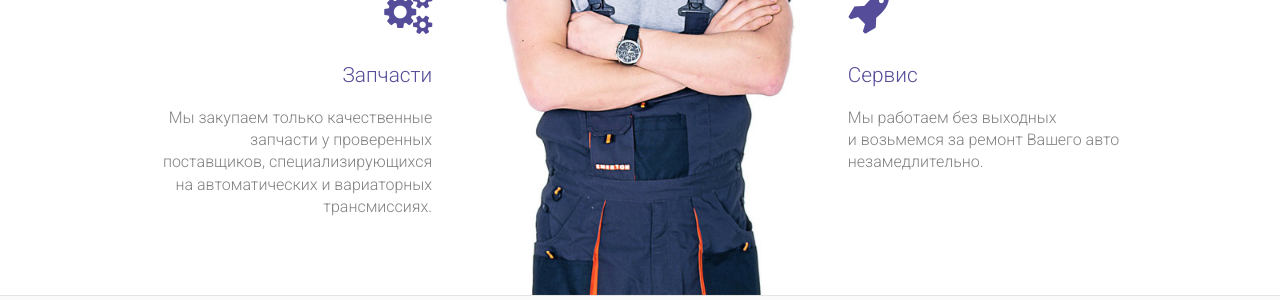
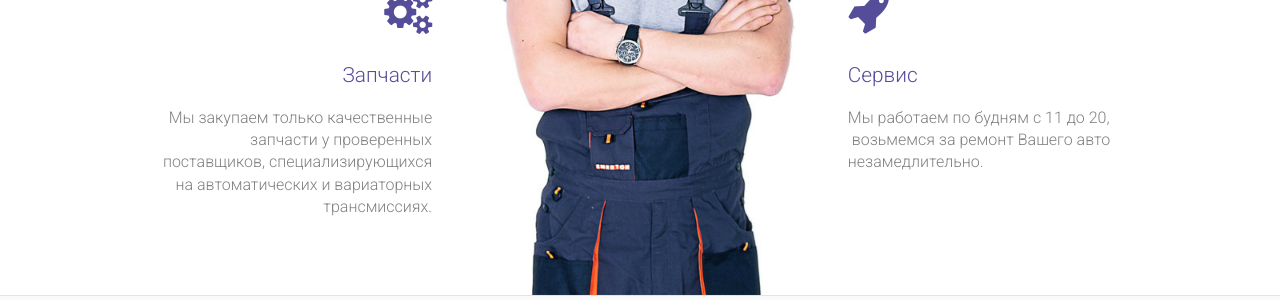
Before and after one commit to web-being/proakpp, a Jekyll site: the page built from index.html, in a window 1280 px wide and 900 px high, scrolled down 1151 px. Shown: the part 152-452 px from the top of the window. Built offline with Jekyll 4.4.1, drawn with Linux system fonts in a browser that asks for light colours.

Commit message:
Update features.html

```diff
--- a/_includes/features.html
+++ b/_includes/features.html
@@ -30,7 +30,7 @@
 				<li class="section-feature" data-aos="zoom-in-left" data-aos-delay="150">
 				<i class="fa fa-rocket" aria-hidden="true"></i>
 				<h4 class="section-feature-title">Сервис</h4>
-				<p>Мы&nbsp;работаем без выходных и&nbsp;возьмемся за&nbsp;ремонт Вашего авто незамедлительно.</p>
+				<p>Мы&nbsp;работаем по будням с 11 до 20, &nbsp;возьмемся за&nbsp;ремонт Вашего авто незамедлительно.</p>
 				</li>
 			</ul>
 		</div>
```
